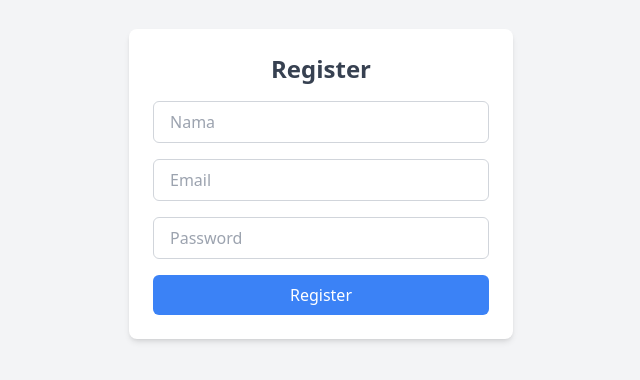
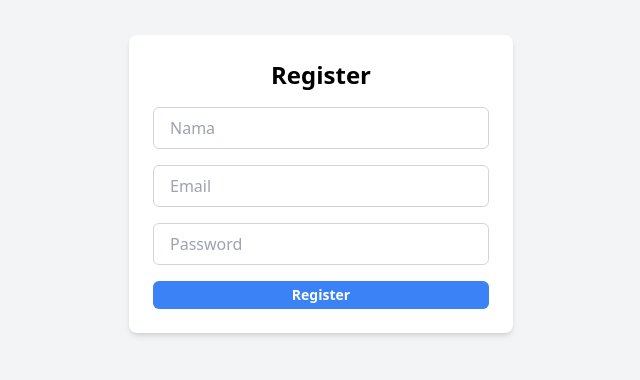
Before and after one commit to Nabilfadilah/authentication, a React (Vite) app in the folder frontend/: page /register in a window 1280 px wide. Shown: the part 216-596 px from the top of the page, without its empty margins (319-959 px from the left). Built offline with nearby package versions, Linux system fonts and the light colour scheme.

Commit message:
Menambah element untuk register

```diff
--- a/frontend/src/pages/Register.jsx
+++ b/frontend/src/pages/Register.jsx
@@ -1,6 +1,8 @@
 import {useState} from "react";
 import axios from "../utils/axiosInstance"; // impor instance axios yang sudah dikonfigurasi untuk komunikasi dengan backend
 import {useNavigate} from "react-router-dom";
+import Typography from "../components/elements/text/Typography";
+import ButtonAll from "../components/elements/button/Index";
 
 // komponen Register untuk menangani pendaftaran user
 const Register = () => {
@@ -31,9 +33,9 @@ const Register = () => {
     <div className="flex min-h-screen items-center justify-center bg-gray-100">
       {/* container utama untuk form register */}
       <div className="w-full max-w-sm bg-white p-6 rounded-lg shadow-md">
-        <h2 className="text-2xl font-semibold text-center text-gray-700 mb-4">
+        <Typography className="text-2xl font-semibold text-center mb-4">
           Register
-        </h2>
+        </Typography>
         {/* form untuk registrasi */}
         <form onSubmit={handleSubmit} className="space-y-4">
           {/* input untuk Nama */}
@@ -58,12 +60,12 @@ const Register = () => {
             onChange={(e) => setForm({...form, password: e.target.value})}
           />
           {/* tombol Submit */}
-          <button
+          <ButtonAll
             type="submit"
-            className="w-full bg-blue-500 text-white py-2 rounded-md hover:bg-blue-600 transition duration-300"
+            className="w-full bg-blue-500  hover:bg-blue-600"
           >
             Register
-          </button>
+          </ButtonAll>
         </form>
         {/* menampilkan pesan sukses/gagal jika ada */}
         {message && <p>{message}</p>}
```
